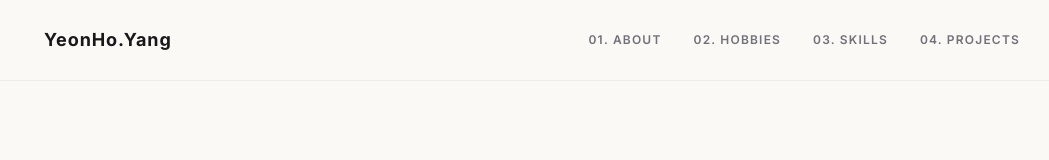
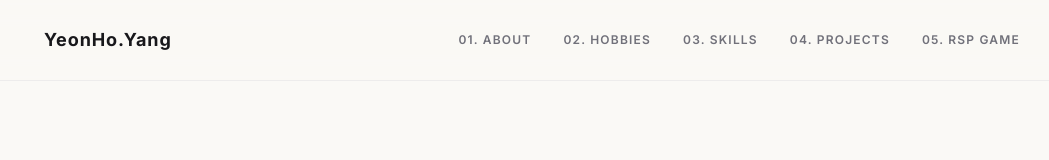
Before and after one commit to yeonxno/introduce, a plain HTML site: page index.html in a window 1280 px wide. Shown: the top 160 px of the page, without its empty margins (108-1157 px from the left). Drawn offline with nearby package versions, Linux system fonts and the light colour scheme; a web font is replaced by a local one.

Commit message:
Update index.html

```diff
--- a/index.html
+++ b/index.html
@@ -30,6 +30,7 @@
                 <a href="#hobbies" class="hover:text-zinc-900 transition-colors">02. Hobbies</a>
                 <a href="#skills" class="hover:text-zinc-900 transition-colors">03. Skills</a>
                 <a href="#projects" class="hover:text-zinc-900 transition-colors">04. Projects</a>
+                <a href="./rock-scissor-papers-game" class="hover:text-zinc-900 transition-colors">05. RSP Game</a>
             </nav>
         </div>
     </header>
```
